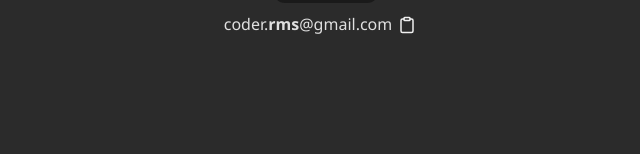
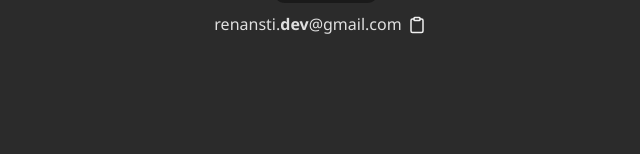
Before and after one commit to eklam/eklam.github.io, a plain HTML site: page index.html in a window 1280 px wide. Both pictures are taken after a click on the button "Say Hello". Shown: the part 3513-3667 px from the top of the page, 332-972 px from the left. Drawn offline with Linux system fonts and the light colour scheme.

Commit message:
Update email address

```diff
--- a/index.html
+++ b/index.html
@@ -391,8 +391,8 @@
             </p>
             <button id="say-hello" type="button" class="button bg-3 px-3 shadow random-hover">Say Hello</button>
             <p id="say-hello-email" class="p-1 d-flex align-items-center d-none">
-                <a id="email" href="mailto:coder.rms@gmail.com">coder.<b>rms</b>@gmail.com</a>
-                <button type="button" class="button-icon" data-copy="coder.rms@gmail.com">
+                <a id="email" href="mailto:renansti.dev@gmail.com">renansti.<b>dev</b>@gmail.com</a>
+                <button type="button" class="button-icon" data-copy="renansti.dev@gmail.com">
                     <svg xmlns="http://www.w3.org/2000/svg" width="24" height="24" viewBox="0 0 24 24" fill="none"
                         stroke="currentColor" stroke-width="2" stroke-linecap="round" stroke-linejoin="round"
                         class="feather feather-clipboard icon-xs">
@@ -408,7 +408,7 @@
     <div id="ssection-contacts" class="position-fixed">
         <ul>
             <li>
-                <a href="mailto:coder.rms@gmail.com" aria-label="email" class="button bg-1 shadow">
+                <a href="mailto:renansti.dev@gmail.com" aria-label="email" class="button bg-1 shadow">
                     <svg xmlns="http://www.w3.org/2000/svg" width="24" height="24" viewBox="0 0 24 24" fill="none"
                         stroke="currentColor" stroke-width="2" stroke-linecap="round" stroke-linejoin="round"
                         class="feather feather-mail">
@@ -416,7 +416,7 @@
                         </path>
                         <polyline points="22,6 12,13 2,6"></polyline>
                     </svg>
-                    <span>coder.<strong>rms</strong>@gmail.com</span>
+                    <span>renansti.<strong>dev</strong>@gmail.com</span>
                 </a>
             </li>
             <li>
```
